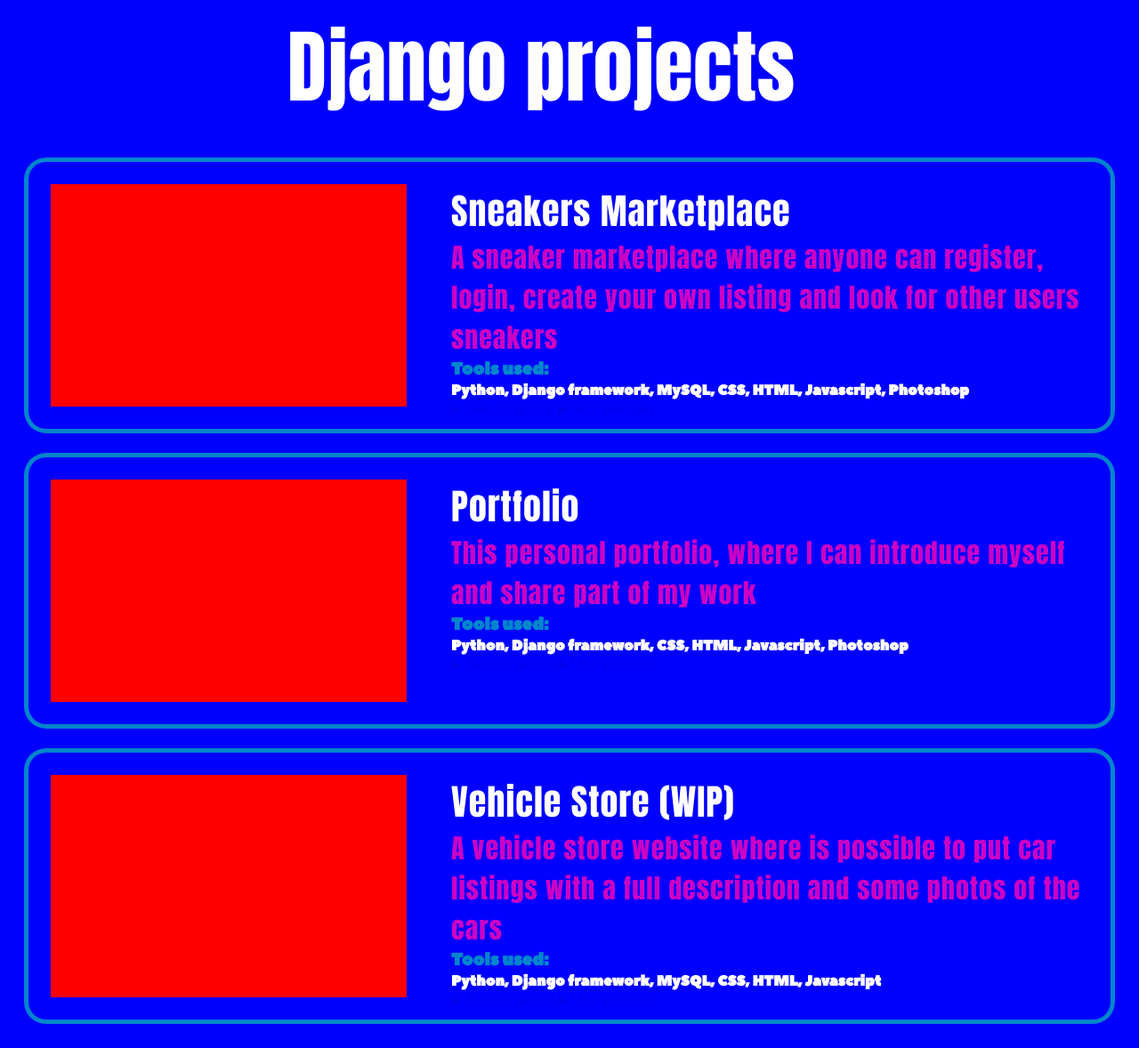
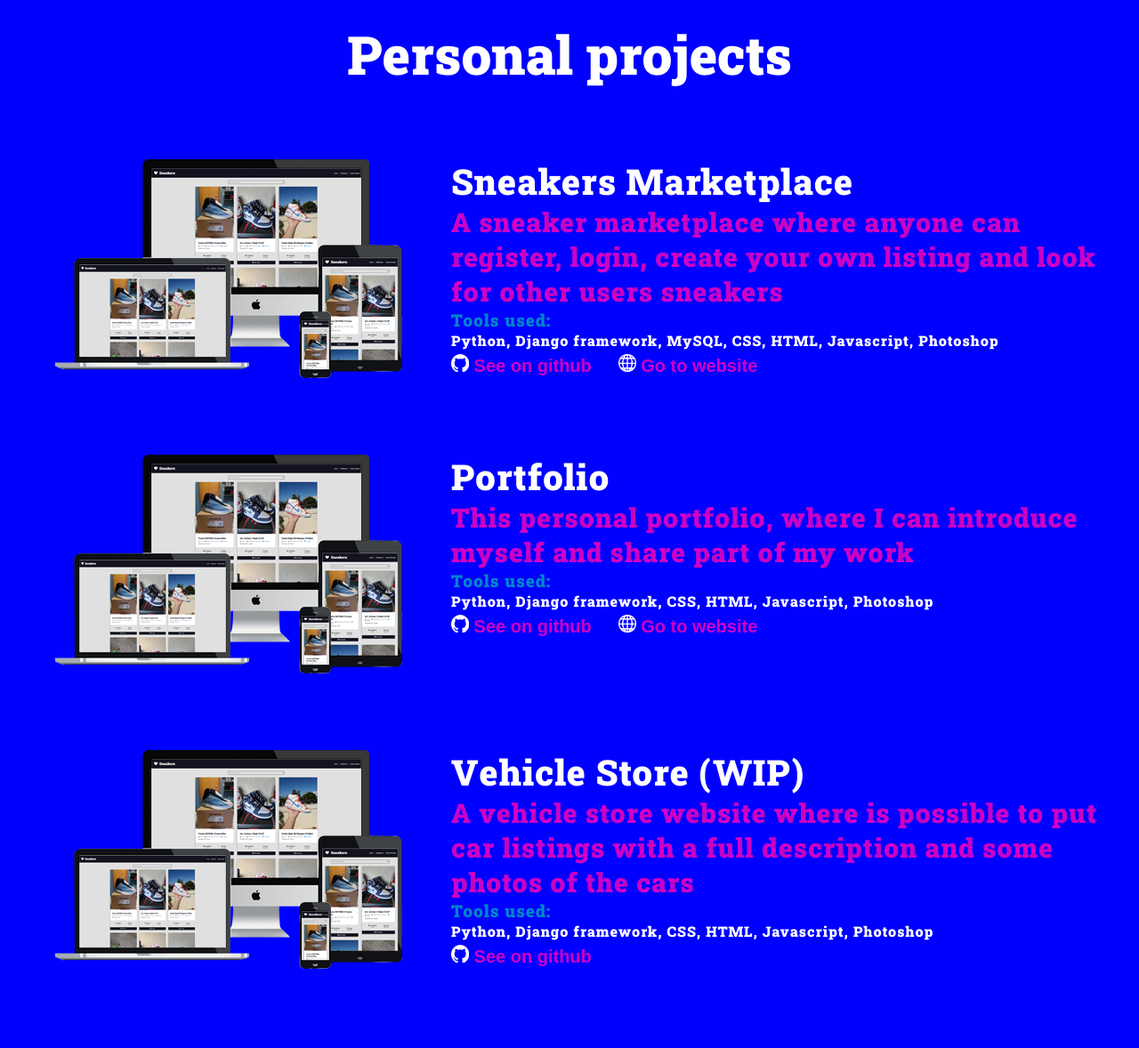
Before and after one commit to andrefonseca99/portfolio, a Django app: page /my-work/ in a window 1280 px wide. Shown: the part 64-1242 px from the top of the page at 89% size. After the commit the page ends 1153 px from the top, so only its background shows below. Run offline with Django 4.2, Linux system fonts and the light colour scheme.

Commit message:
Working on projects page

```diff
--- a/base_static/global/css/styles.css
+++ b/base_static/global/css/styles.css
@@ -3,6 +3,7 @@
     --color-primary-pink: #cc00c5;
     --color-primary-light-blue: #0086cc;
     --color-primary-dark-hover: #082c3f;
+    --color-primary-pink-hover: #f9b5f7ec;
     --color-primary-dark: #0000ff;
 
     --font-primary: sans-serif;
@@ -50,10 +51,6 @@ body {
     font-family: var(--font-primary);
     color: white;
     background: var(--color-primary-dark);
- /*   background-image: url("../img/home.jpg");
-    background-repeat: no-repeat;
-    background-size: cover;
-    background-position: top; */
 }
 
 h1,
@@ -90,7 +87,7 @@ a {
     display: flex;
     align-items: center;
     justify-content: space-between;
-    width: 100%;
+    width: 100vw;
     margin: 0rem auto;
     padding: 1rem;
 }
@@ -163,6 +160,7 @@ a {
     align-items: center;
     justify-content: center;
     align-content: flex-start;
+    max-width: 100%;
 }
 
 .text {
@@ -176,12 +174,16 @@ a {
 
 .computer {
     display: flex;
-    padding: 10rem;
+    flex-direction: column;
+    align-items: center;
+    justify-content: center;
+    align-content: flex-start;
+    max-width: 100%;
 }
 
 .computer img {
-    max-width: 40rem;
     max-height: 40rem;
+    max-width: 100%;
 }
 
 .computer img {
@@ -262,11 +264,16 @@ a {
 }
 
 .title-container {
-    width: 95vw;
-    height: 15rem;
+    width: 100%;
+    height: 12rem;
     display: flex;
     justify-content: center;
     align-items: center;
+}
+
+.title-container h1 {
+    font-family: var(--font-headings);
+    font-size: 6rem;
 }
 
 .project-container {
@@ -274,7 +281,7 @@ a {
     height: 30rem;
     margin: 2.5%;
     border-radius: 2rem;
-    box-shadow: 0 0 0 5px var(--color-primary-light-blue);
+    box-shadow: 0 0 0 5px transparent;
     display: grid;
     grid-template-columns: 1fr 4fr;
 }
@@ -283,7 +290,11 @@ a {
     margin: 2.5rem;
     width: 40rem;
     height: 25rem;
-    background: red;
+}
+.project-img {
+    flex-shrink: 0;
+    min-width: 100%;
+    min-height: 100%;
 }
 
 .project-desc {
@@ -291,16 +302,42 @@ a {
     width: 95%;
     height: 25rem;
 }
+.project-desc h1,
+.project-desc h2,
+.project-desc h3,
+.project-desc h4 {
+    font-family: var(--font-headings);
+    letter-spacing: .1rem;
+}
+
 .project-desc h1 {
-    font-family: Impact;
     font-size: 4rem;
-    letter-spacing: .1rem;
-    color: var(--color-primary-white)
+    color: var(--color-primary-white);
 }
+
 .project-desc h2 {
-    font-family: Impact;
-    letter-spacing: .1rem;
     font-size: 3rem;
+}
+
+.project-desc a {
+    font-size: 2rem;
+    color: var(--color-primary-pink);
+    font-weight: bold;
+}
+
+.project-desc a:hover {
+    color: var(--color-primary-pink-hover);
+}
+
+.project-links {
+    margin-top: .5rem;
+    display: flex;
+    gap: 3rem;
+}
+
+.project-links a img{
+    max-height: 2rem;
+    max-width: 2rem;
 }
 
 @supports(-webkit-overflow-scrolling: touch){
--- a/personal_projects/templates/personal_projects/pages/work.html
+++ b/personal_projects/templates/personal_projects/pages/work.html
@@ -5,53 +5,104 @@
 
 {% block content %}
     <div class="title-container">
-        <h1>Django projects</h1>
+        <h1>Personal projects</h1>
     </div>
     <div class="project-container">
-        <div class="project-img"></div>
+        <div class="project-img">
+            <a href='https://sneakers.andrepf.com/' target="_blank">
+                <img src="{% static 'global/img/sneakers_devices.png' %}" alt="sneakers_devices">
+            </a>
+        </div>
         <div class="project-desc">
+            <a href='https://sneakers.andrepf.com/' target="_blank">
                 <h1>Sneakers Marketplace</h1>
+            </a>
             <h2>A sneaker marketplace where anyone can register, login, create your own listing and look for other users sneakers</h2>
             <h3>Tools used:</h3>
             <h4>Python, Django framework, MySQL, CSS, HTML, Javascript, Photoshop</h4>
+
+            <div class="project-links">
+                <div class="links-container">
                     <a href='https://github.com/andrefonseca99/projeto1' target="_blank">
-                ▶ See on github
+                        <img src="{% static 'global/img/github-icon.png' %}" alt="github-icon">
+                    </a>
+                    <a href='https://github.com/andrefonseca99/projeto1' target="_blank">
+                        See on github
+                    </a>
+                </div>
+
+                <div class="links-container">
+                    <a href='https://sneakers.andrepf.com/' target="_blank">
+                        <img src="{% static 'global/img/web-icon.png' %}" alt="github-icon">
                     </a>
                     <a href='https://sneakers.andrepf.com/' target="_blank">
-                ▶ Visit website
+                        Go to website
                     </a>
+                </div>
+            </div>
         </div>
     </div>
 
     <div class="project-container">
-        <div class="project-img"></div>
+        <div class="project-img">
+            <a href='https://sneakers.andrepf.com/' target="_blank">
+                <img src="{% static 'global/img/sneakers_devices.png' %}" alt="sneakers_devices">
+            </a>
+        </div>
         <div class="project-desc">
+            <a href='https://sneakers.andrepf.com/' target="_blank">
                 <h1>Portfolio</h1>
+            </a>
             <h2>This personal portfolio, where I can introduce myself and share part of my work</h2>
             <h3>Tools used:</h3>
             <h4>Python, Django framework, CSS, HTML, Javascript, Photoshop</h4>
+
+            <div class="project-links">
+                <div class="links-container">
                     <a href='https://github.com/andrefonseca99/portfolio' target="_blank">
-                ▶ See on github
+                        <img src="{% static 'global/img/github-icon.png' %}" alt="github-icon">
+                    </a>
+                    <a href='https://github.com/andrefonseca99/portfolio' target="_blank">
+                        See on github
+                    </a>
+                </div>
+
+                <div class="links-container">
+                    <a href='https://sneakers.andrepf.com/' target="_blank">
+                        <img src="{% static 'global/img/web-icon.png' %}" alt="github-icon">
                     </a>
                     <a href='https://sneakers.andrepf.com/' target="_blank">
-                ▶ Visit website
+                        Go to website
                     </a>
+                </div>
+            </div>
         </div>
     </div>
 
     <div class="project-container">
-        <div class="project-img"></div>
+        <div class="project-img">
+            <a href='https://sneakers.andrepf.com/' target="_blank">
+                <img src="{% static 'global/img/sneakers_devices.png' %}" alt="sneakers_devices">
+            </a>
+        </div>
         <div class="project-desc">
+            <a href='https://sneakers.andrepf.com/' target="_blank">
                 <h1>Vehicle Store (WIP)</h1>
+            </a>
             <h2>A vehicle store website where is possible to put car listings with a full description and some photos of the cars</h2>
             <h3>Tools used:</h3>
-            <h4>Python, Django framework, MySQL, CSS, HTML, Javascript</h4>
-            <a href='https://github.com/andrefonseca99/vehicle-store' target="_blank">
-                ▶ See on github
+            <h4>Python, Django framework, CSS, HTML, Javascript, Photoshop</h4>
+
+            <div class="project-links">
+                <div class="links-container">
+                    <a href='https://github.com/andrefonseca99/portfolio' target="_blank">
+                        <img src="{% static 'global/img/github-icon.png' %}" alt="github-icon">
                     </a>
-            <a href='https://sneakers.andrepf.com/' target="_blank">
-                ▶ Visit website
+                    <a href='https://github.com/andrefonseca99/portfolio' target="_blank">
+                        See on github
                     </a>
+                </div>
+            </div>
         </div>
     </div>
 
```
Also changed, not shown: base_static/global/img/sneakers_devices.jpg (added), base_static/global/img/sneakers_devices.png (added), base_static/global/img/web-icon.png (added). Lines whose indentation alone changed are shown as unchanged.
